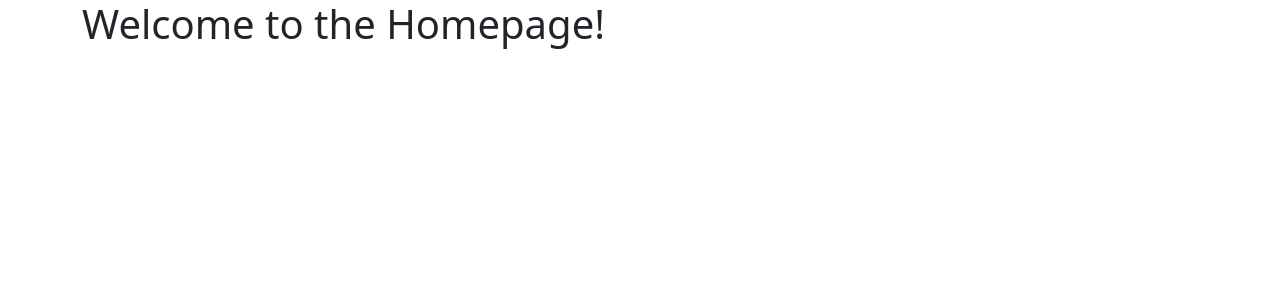
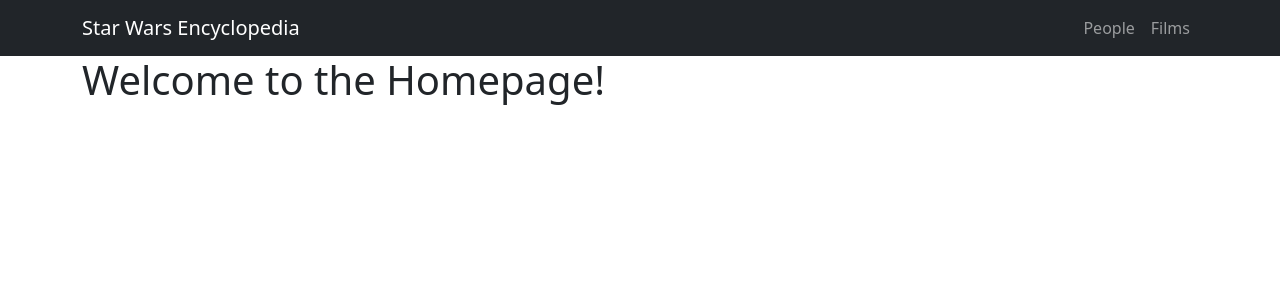
Before and after one commit to robkarrr/StarWars-Encyclopedia, a React (Create React App) app: page / in a window 1280 px wide. Shown: the top 300 px of the page. Built offline with nearby package versions, Linux system fonts and the light colour scheme.

Commit message:
Added navigation

```diff
--- a/src/App.jsx
+++ b/src/App.jsx
@@ -1,15 +1,17 @@
 import Container from 'react-bootstrap/Container'
 import { Routes, Route } from 'react-router-dom'
 import HomePage from './pages/HomePage'
+import Navigation from './components/Navgiation'
 import Films from './pages/Films'
 import People from './pages/People'
 import 'bootstrap/dist/css/bootstrap.css'
 import './App.css'
-
 const App = () => {
 
 	return (
 		<div id="App">
+      <Navigation />
+
 			<Container>
 				  <Routes>
               <Route path="/" element={<HomePage />} />
--- /dev/null
+++ b/src/components/Navgiation.jsx
@@ -0,0 +1,24 @@
+import Container from 'react-bootstrap/Container'
+import Navbar from 'react-bootstrap/Navbar'
+import Nav from 'react-bootstrap/Nav'
+import { Link, NavLink } from 'react-router-dom'
+
+const Navigation = () => {
+	return (
+		<Navbar bg="dark" variant="dark" expand="md">
+			<Container>
+				<Navbar.Brand as={Link} to="/">Star Wars Encyclopedia</Navbar.Brand>
+
+				<Navbar.Toggle aria-controls="basic-navbar-nav" />
+				<Navbar.Collapse id="basic-navbar-nav">
+					<Nav className="ms-auto">
+						<Nav.Link as={NavLink} to="/people">People</Nav.Link>
+						<Nav.Link as={NavLink} to="/films">Films</Nav.Link>
+					</Nav>
+				</Navbar.Collapse>
+			</Container>
+		</Navbar>
+	)
+}
+
+export default Navigation
```
